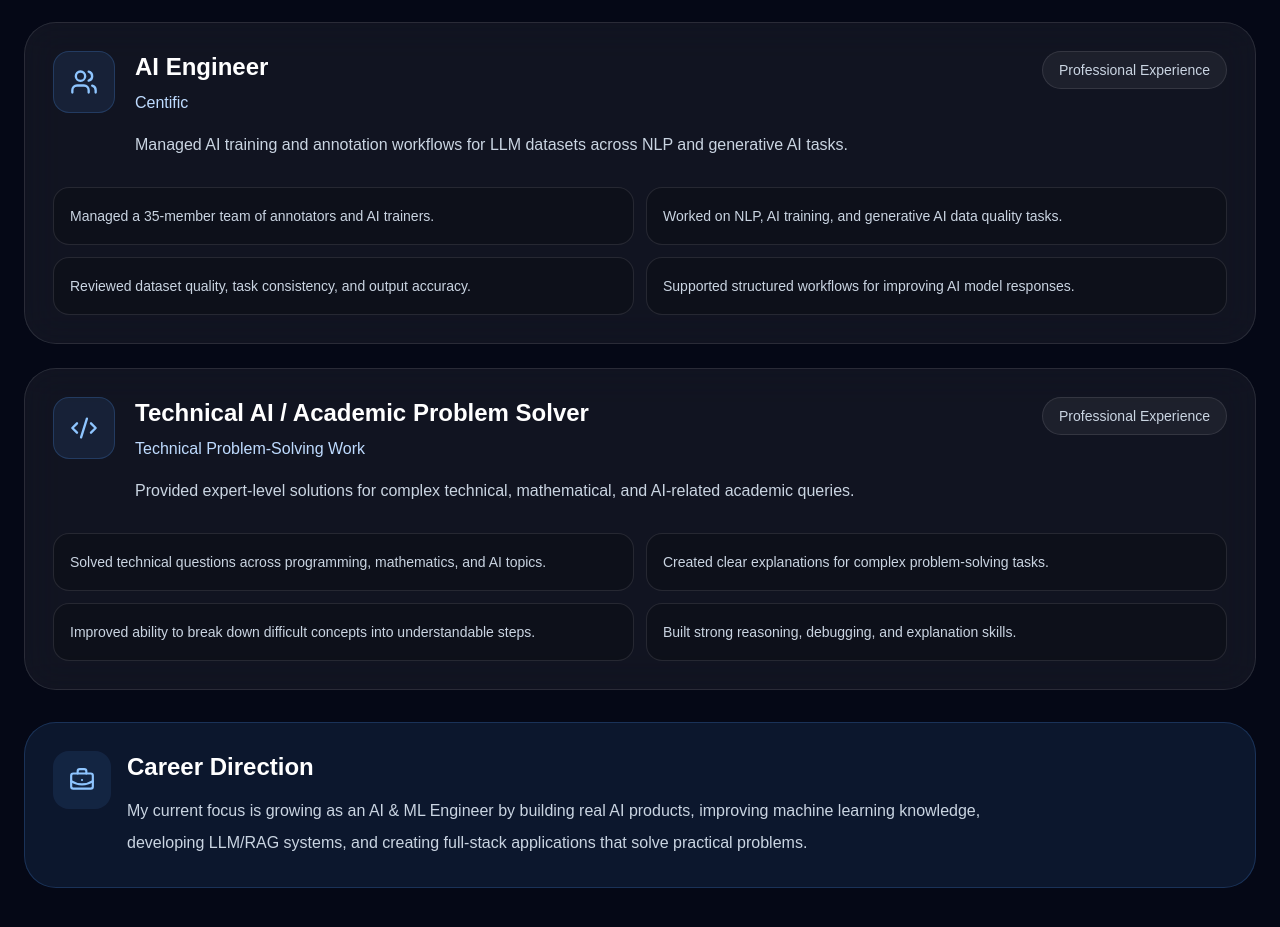
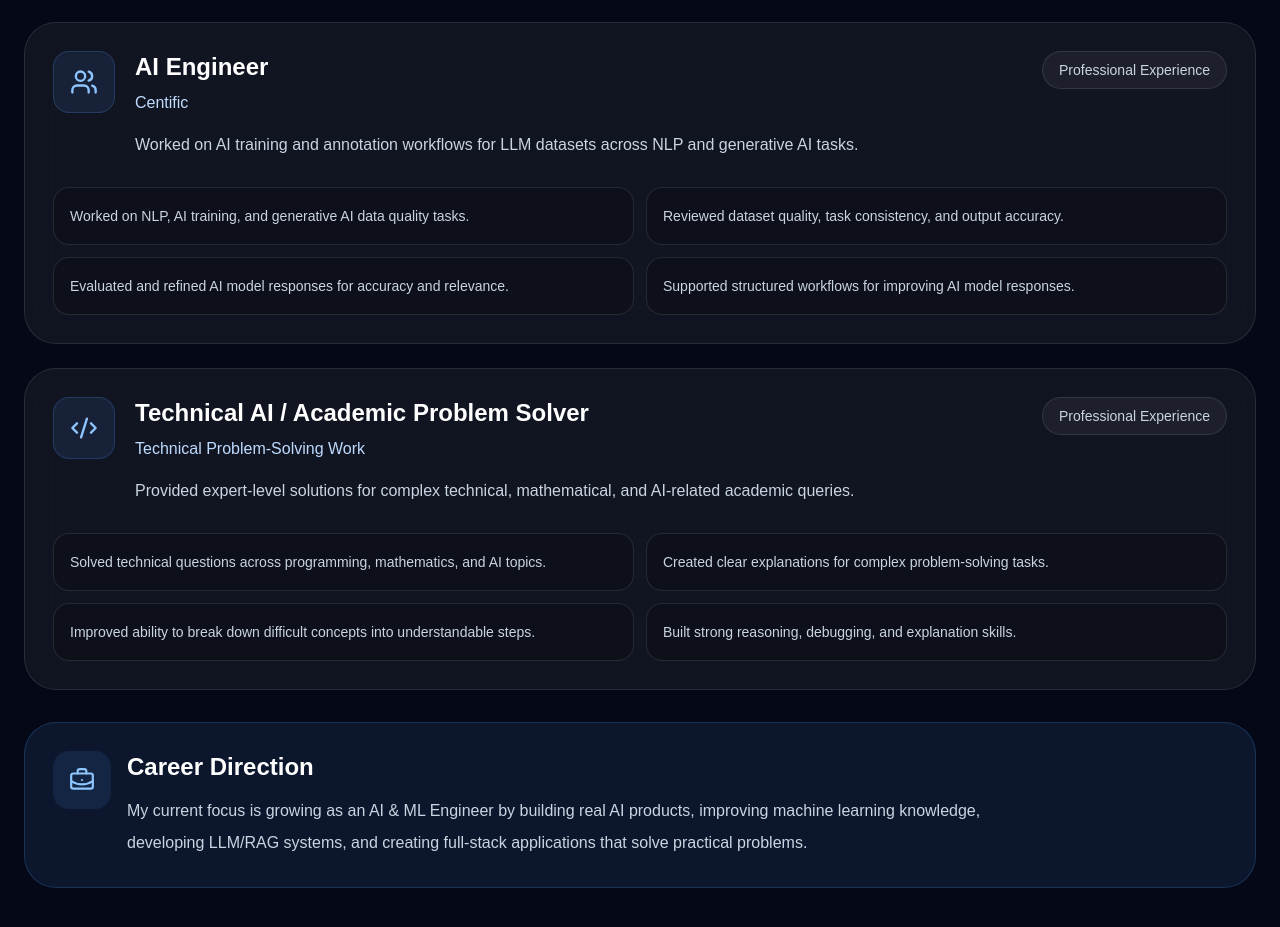
Before and after one commit to Pavan09-Is-Here/pavan-portfolio, a Next.js app: page / in a window 1280 px wide. Shown: the part 7480-8407 px from the top of the page. Built offline with nearby package versions, Linux system fonts and the light colour scheme.

Commit message:
Rewrite Centific experience as individual contributor, not team lead

```diff
--- a/components/Experience.tsx
+++ b/components/Experience.tsx
@@ -28,11 +28,11 @@ const experiences = [
     company: "Centific",
     period: "Professional Experience",
     description:
-      "Managed AI training and annotation workflows for LLM datasets across NLP and generative AI tasks.",
+      "Worked on AI training and annotation workflows for LLM datasets across NLP and generative AI tasks.",
     points: [
-      "Managed a 35-member team of annotators and AI trainers.",
       "Worked on NLP, AI training, and generative AI data quality tasks.",
       "Reviewed dataset quality, task consistency, and output accuracy.",
+      "Evaluated and refined AI model responses for accuracy and relevance.",
       "Supported structured workflows for improving AI model responses.",
     ],
   },
```
